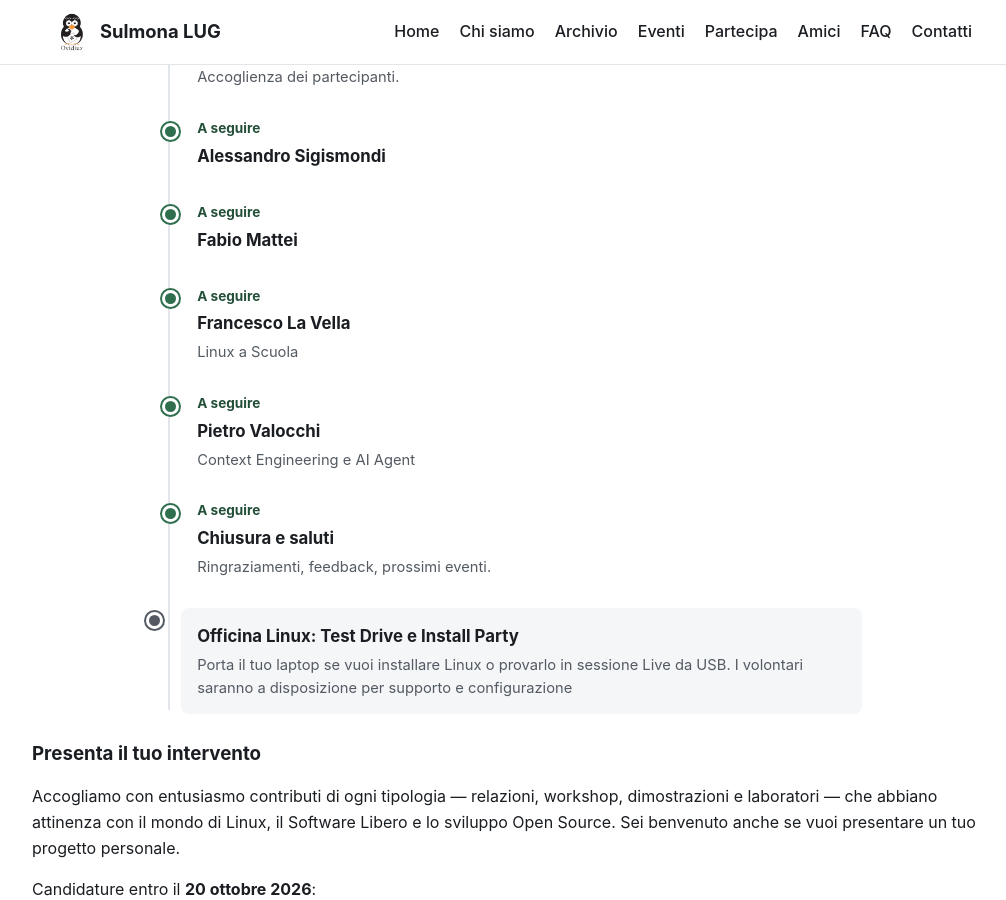
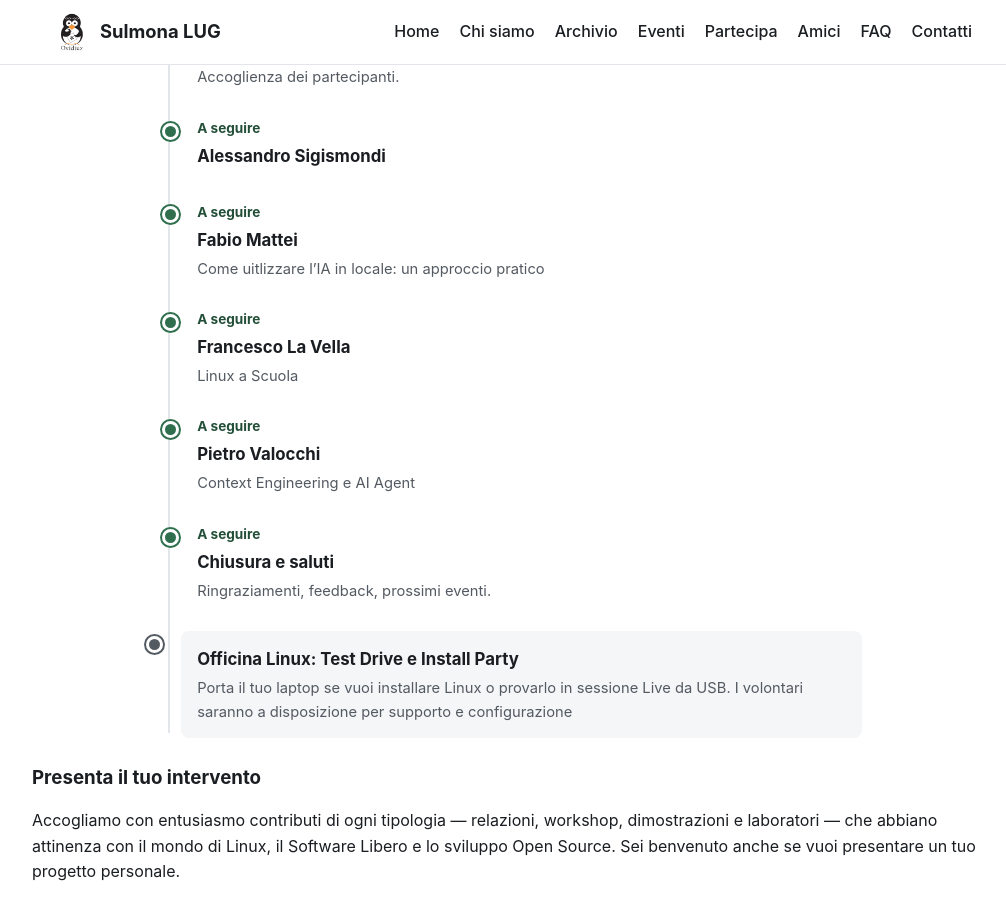
Before and after one commit to Sulmona-LUG/sulmona-lug.github.io, a Jekyll site: the page built from linux-day-2026.md, in a window 1280 px wide and 900 px high, scrolled down 1077 px. Shown: the whole window, without its empty margins (128-1134 px from the left). Built offline with Jekyll 4.4.1, drawn with Linux system fonts in a browser that asks for light colours.

Commit message:
aggiornamento programma LD2026

```diff
--- a/linux-day-2026.md
+++ b/linux-day-2026.md
@@ -52,6 +52,7 @@ Ecco l'ordine degli interventi (in aggiornamento):
   <div class="t-item">
     <div class="t-time">A seguire</div>
     <h4>Fabio Mattei</h4>
+    <p>Come uitlizzare l’IA in locale: un approccio pratico</p>
   </div>
 
   <div class="t-item">
```
